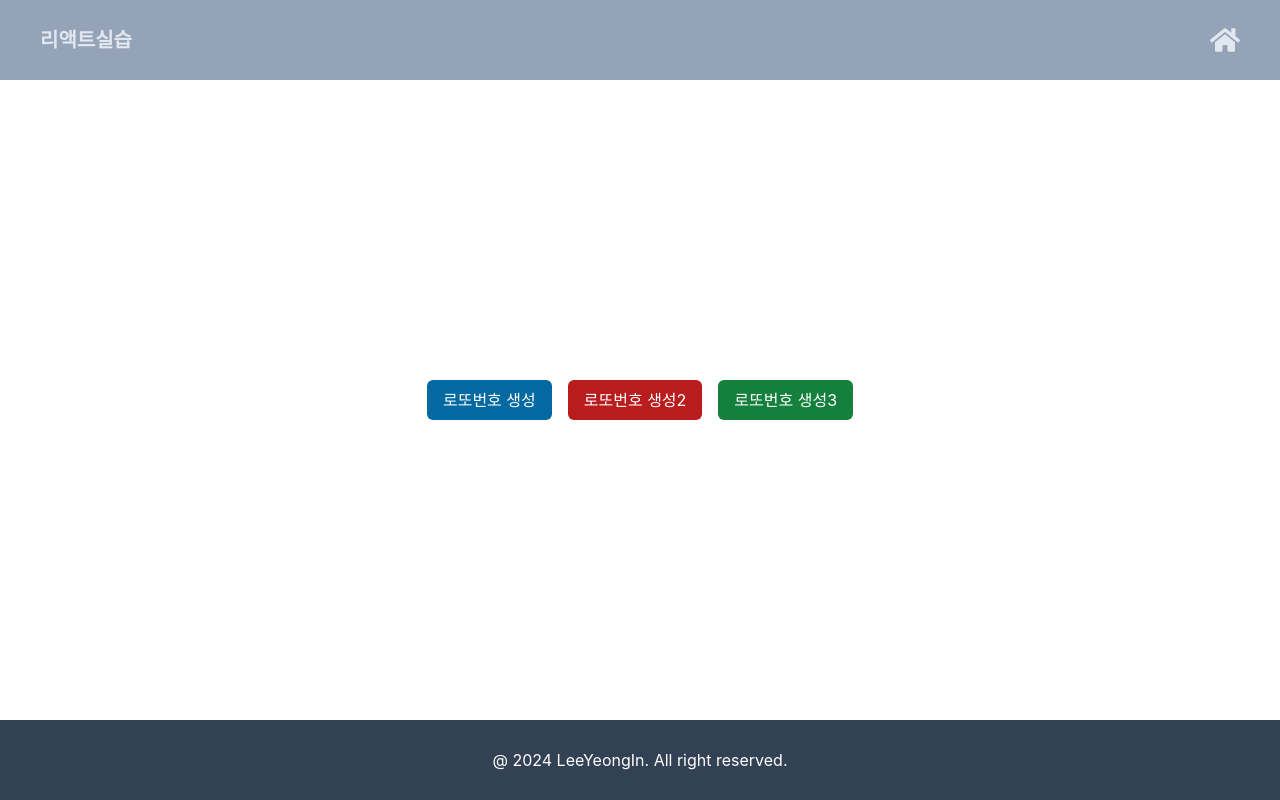
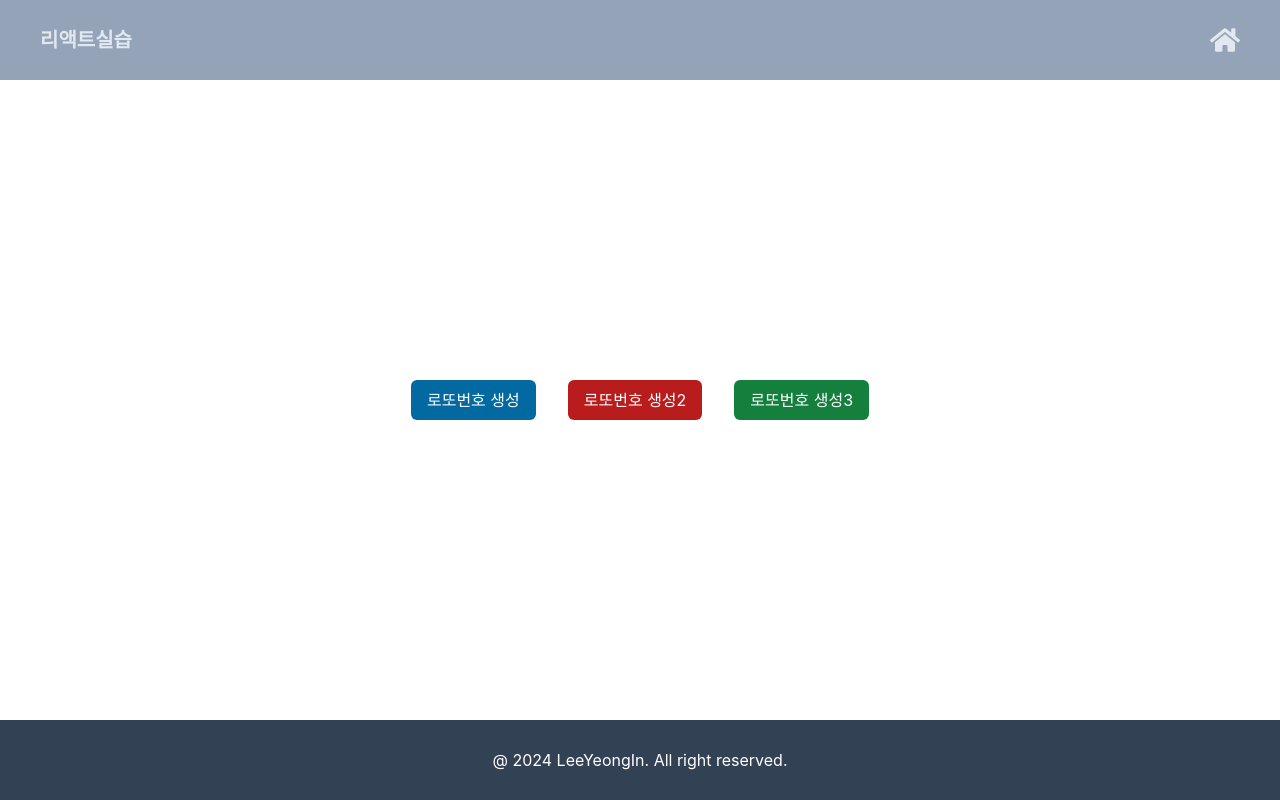
Before and after one commit to LeeYeongin/k6_React, a React (Create React App) app: page / in a window 1280 px wide. Built offline with nearby package versions, Linux system fonts and the light colour scheme.

Commit message:
버튼 컴포넌트 설정

```diff
--- a/src/UI/TailButton.js
+++ b/src/UI/TailButton.js
@@ -17,7 +17,7 @@ export default function TailButton({ caption, color, handleClick }) {
         'sky': 'hover:bg-sky-900',
     }
 
-    const bColor = `px-4 py-2 rounded-md m-2 ${colorObj[color]} text-white ${hoverObj[color]}`;
+    const bColor = `px-4 py-2 rounded-md m-4 ${colorObj[color]} text-white ${hoverObj[color]}`;
 
     // 방법 2
     // let c = 'bg-sky-700 bg-green-700 bg-orange-700 bg-red-700 bg-blue-700';
```
